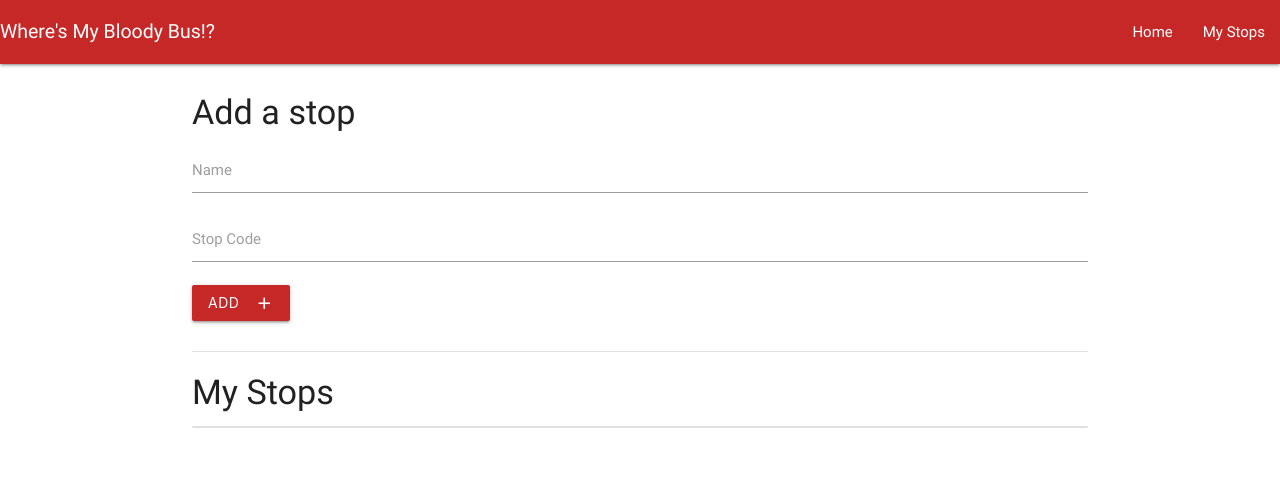
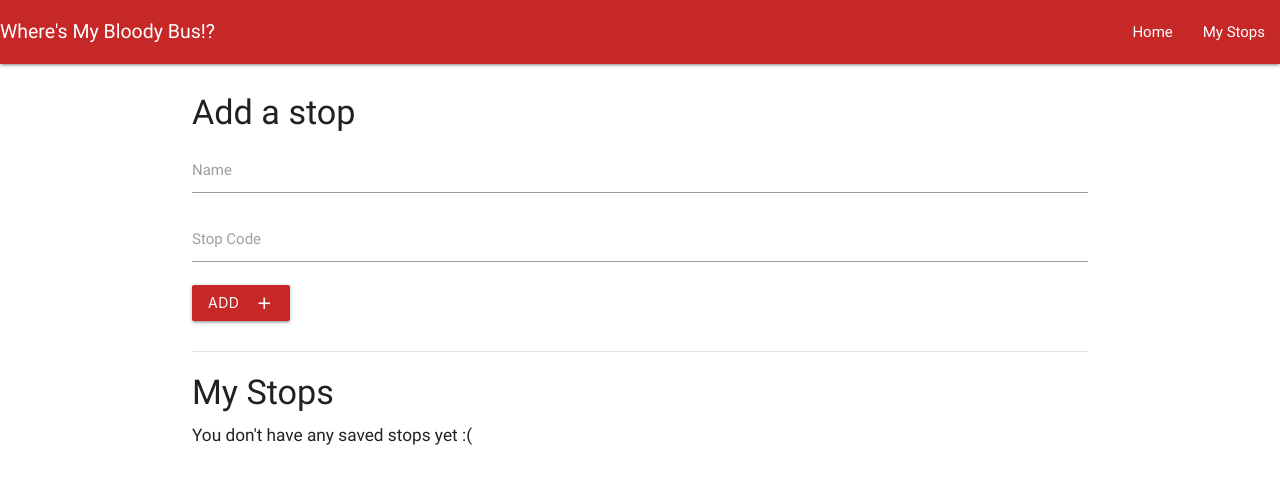
Before and after one commit to oliverhilferty/WMBB, a React (Create React App) app: page /WMBB/user-stops in a window 1280 px wide. Shown: the top 484 px of the page. Built offline with nearby package versions, Linux system fonts and the light colour scheme.

Commit message:
Don't show stop list when the user has no stops

```diff
--- a/src/containers/UserStops.js
+++ b/src/containers/UserStops.js
@@ -77,7 +77,11 @@ export default class UserStops extends Component {
 
                 <h4>My Stops</h4>
 
-                <StopsList stops={this.state.stops} />
+                {this.state.stops.length > 0 ?
+                    <StopsList stops={this.state.stops} />
+                    :
+                    <h6>You don't have any saved stops yet :(</h6>
+                }
             </div>
         )
     }
```
